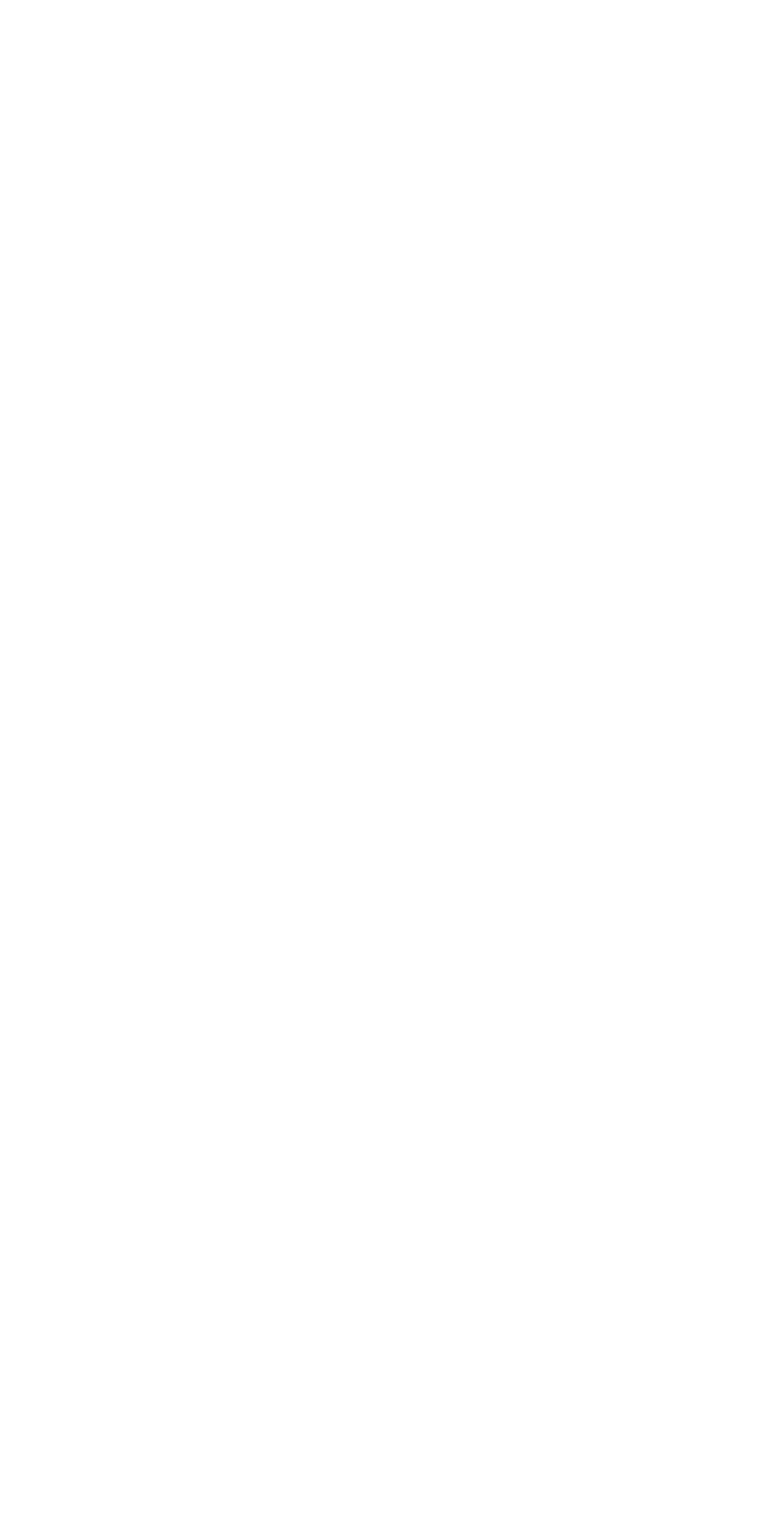
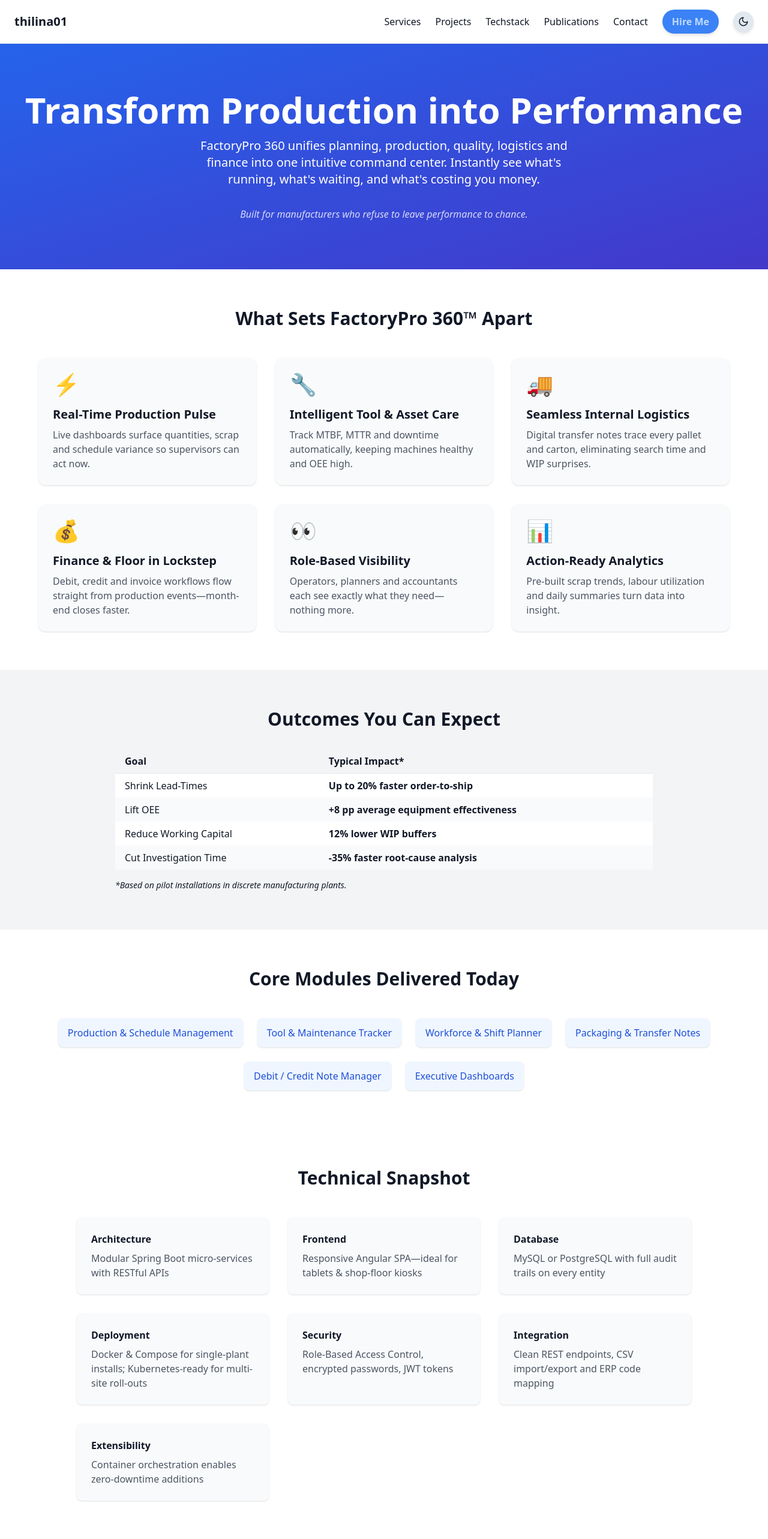
Before and after one commit to thilina01/thilina01.github.io, a React (Vite) app: page /factorypro in a window 1280 px wide. Before the commit this address had no page. Shown: the top 2566 px of the page at 60% size. Before the commit the page ends 800 px from the top, so only its background shows below. Built offline with nearby package versions, Linux system fonts and the light colour scheme.

Commit message:
FactoryPro 360 Project added

```diff
--- a/src/data/projects.json
+++ b/src/data/projects.json
@@ -1,4 +1,14 @@
 [
+  {
+    "title": "Microservice Status Monitor",
+    "text": "Mobile dashboard for tracking microservice health with real-time downtime alerts.",
+    "link": "/status-monitor"
+  },
+  {
+    "title": "FactoryPro 360 - Operations Command Suite",
+    "text": "Built for manufacturers who refuse to leave performance to chance.",
+    "link": "/factorypro"
+  },
   {
     "title": "AI Review Pipeline",
     "text": "Auto MR reviewer with OpenAI integration."
@@ -10,11 +20,6 @@
   {
     "title": "Production Monitoring & KPI",
     "text": "End-to-end monitoring of production KPIs with integrated traceability for the manufacturing sector."
-  },
-  {
-  "title": "Microservice Status Monitor",
-  "text": "Mobile dashboard for tracking microservice health with real-time downtime alerts.",
-  "link": "/status-monitor"
   },
   {
     "title": "Node.js API Generator",
--- /dev/null
+++ b/src/data/projects/factorypro.json
@@ -0,0 +1,78 @@
+{
+  "title": "🏭 FactoryPro 360 Operations Command Suite",
+  "subtitle": "Built for manufacturers who refuse to leave performance to chance.",
+  "hero": {
+    "heading": "Transform Production into Performance",
+    "text": "FactoryPro 360 unifies planning, production, quality, logistics and finance into one intuitive command center. Instantly see what's running, what's waiting, and what's costing you money.",
+    "ctaText": "Schedule Your Demo",
+    "ctaLink": "https://www.factorypro360.com/demo"
+  },
+  "features": [
+    {
+      "icon": "⚡",
+      "title": "Real-Time Production Pulse",
+      "text": "Live dashboards surface quantities, scrap and schedule variance so supervisors can act now."
+    },
+    {
+      "icon": "🔧",
+      "title": "Intelligent Tool & Asset Care",
+      "text": "Track MTBF, MTTR and downtime automatically, keeping machines healthy and OEE high."
+    },
+    {
+      "icon": "🚚",
+      "title": "Seamless Internal Logistics",
+      "text": "Digital transfer notes trace every pallet and carton, eliminating search time and WIP surprises."
+    },
+    {
+      "icon": "💰",
+      "title": "Finance & Floor in Lockstep",
+      "text": "Debit, credit and invoice workflows flow straight from production events—month-end closes faster."
+    },
+    {
+      "icon": "👀",
+      "title": "Role-Based Visibility",
+      "text": "Operators, planners and accountants each see exactly what they need—nothing more."
+    },
+    {
+      "icon": "📊",
+      "title": "Action-Ready Analytics",
+      "text": "Pre-built scrap trends, labour utilization and daily summaries turn data into insight."
+    }
+  ],
+  "outcomes": [
+    { "goal": "Shrink Lead-Times", "impact": "Up to 20% faster order-to-ship" },
+    { "goal": "Lift OEE", "impact": "+8 pp average equipment effectiveness" },
+    { "goal": "Reduce Working Capital", "impact": "12% lower WIP buffers" },
+    {
+      "goal": "Cut Investigation Time",
+      "impact": "-35% faster root-cause analysis"
+    }
+  ],
+  "modules": [
+    "Production & Schedule Management",
+    "Tool & Maintenance Tracker",
+    "Workforce & Shift Planner",
+    "Packaging & Transfer Notes",
+    "Debit / Credit Note Manager",
+    "Executive Dashboards"
+  ],
+  "testimonials": [
+    {
+      "quote": "We recovered the cost of FactoryPro 360 before the second month closed. Downtime meetings are now data-driven—and shorter.",
+      "author": "Plant Director, Global Wheel Manufacturer"
+    },
+    {
+      "quote": "Finance finally trusts the production numbers. Month-end reconciliation fell from five days to less than one.",
+      "author": "Group CFO, Heavy-Equipment Supplier"
+    }
+  ],
+  "techSnapshot": {
+    "Architecture": "Modular Spring Boot micro-services with RESTful APIs",
+    "Frontend": "Responsive Angular SPA—ideal for tablets & shop-floor kiosks",
+    "Database": "MySQL or PostgreSQL with full audit trails on every entity",
+    "Deployment": "Docker & Compose for single-plant installs; Kubernetes-ready for multi-site roll-outs",
+    "Security": "Role-Based Access Control, encrypted passwords, JWT tokens",
+    "Integration": "Clean REST endpoints, CSV import/export and ERP code mapping",
+    "Extensibility": "Container orchestration enables zero-downtime additions"
+  }
+}
--- a/src/main.jsx
+++ b/src/main.jsx
@@ -4,6 +4,7 @@ import { BrowserRouter, Routes, Route } from "react-router-dom";
 
 import HomePage from "./pages/HomePage";
 import ProjectStatusMonitor from "./pages/ProjectStatusMonitor";
+import ProjectFactoryPro from "./pages/ProjectFactoryPro";
 import ScrollToTop from "./components/ScrollToTop";
 import "./index.css";
 
@@ -14,6 +15,7 @@ ReactDOM.createRoot(document.getElementById("root")).render(
       <Routes>
         <Route path="/" element={<HomePage />} />
         <Route path="/status-monitor" element={<ProjectStatusMonitor />} />
+        + <Route path="/factorypro" element={<ProjectFactoryPro />} />
       </Routes>
     </BrowserRouter>
   </React.StrictMode>
--- /dev/null
+++ b/src/pages/ProjectFactoryPro.jsx
@@ -0,0 +1,167 @@
+import React, { useState, useEffect } from "react";
+import Navbar from "../components/Navbar";
+import ContactSection from "../sections/ContactSection";
+import data from "../data/projects/factorypro.json";
+import Footer from "../components/Footer";
+
+export default function ProjectFactoryPro() {
+  // Dark Mode state persisted in localStorage
+  const [darkMode, setDarkMode] = useState(
+    () => localStorage.getItem("darkMode") === "true"
+  );
+  const [menuOpen, setMenuOpen] = useState(false);
+
+  useEffect(() => {
+    document.documentElement.classList.toggle("dark", darkMode);
+    localStorage.setItem("darkMode", darkMode);
+  }, [darkMode]);
+
+  return (
+    <div className="min-h-screen bg-white dark:bg-gray-900 text-gray-900 dark:text-gray-100">
+      {/* Pass darkMode toggle to Navbar */}
+      <Navbar
+        darkMode={darkMode}
+        setDarkMode={setDarkMode}
+        menuOpen={menuOpen}
+        setMenuOpen={setMenuOpen}
+        activeSection=""
+      />
+
+      {/* Hero Section */}
+      <section className="relative bg-gradient-to-br from-blue-600 to-indigo-700 text-white py-20 px-6 text-center">
+        <h1 className="text-4xl md:text-6xl font-extrabold mb-4">
+          {data.hero.heading}
+        </h1>
+        <p className="max-w-2xl mx-auto text-lg md:text-xl mb-8">
+          {data.hero.text}
+        </p>
+        {/* <a
+          href={data.hero.ctaLink}
+          className="inline-block bg-white text-blue-700 font-semibold py-3 px-6 rounded-lg shadow hover:shadow-lg transition"
+        >
+          {data.hero.ctaText}
+        </a> */}
+        <p className="mt-4 italic opacity-80">{data.subtitle}</p>
+      </section>
+
+      {/* Features Grid */}
+      <section className="py-16 px-6">
+        <h2 className="text-3xl font-bold text-center mb-12">
+          What Sets FactoryPro 360™ Apart
+        </h2>
+        <div className="grid gap-8 grid-cols-1 sm:grid-cols-2 lg:grid-cols-3 max-w-6xl mx-auto">
+          {data.features.map((feat, i) => (
+            <div
+              key={i}
+              className="p-6 bg-gray-50 dark:bg-gray-800 rounded-xl shadow hover:shadow-lg transition"
+            >
+              <div className="text-4xl mb-4">{feat.icon}</div>
+              <h3 className="text-xl font-semibold mb-2">{feat.title}</h3>
+              <p className="text-gray-600 dark:text-gray-300">{feat.text}</p>
+            </div>
+          ))}
+        </div>
+      </section>
+
+      {/* Outcomes Table */}
+      <section className="py-16 bg-gray-100 dark:bg-gray-800 px-6">
+        <h2 className="text-3xl font-bold text-center mb-8">
+          Outcomes You Can Expect
+        </h2>
+        <div className="max-w-4xl mx-auto overflow-x-auto">
+          <table className="w-full text-left border-collapse">
+            <thead>
+              <tr>
+                <th className="py-2 px-4 border-b">Goal</th>
+                <th className="py-2 px-4 border-b">Typical Impact*</th>
+              </tr>
+            </thead>
+            <tbody>
+              {data.outcomes.map((o, i) => (
+                <tr
+                  key={i}
+                  className={
+                    i % 2 === 0
+                      ? "bg-white dark:bg-gray-900"
+                      : "bg-gray-50 dark:bg-gray-800"
+                  }
+                >
+                  <td className="py-2 px-4">{o.goal}</td>
+                  <td className="py-2 px-4 font-semibold">{o.impact}</td>
+                </tr>
+              ))}
+            </tbody>
+          </table>
+          <p className="mt-4 text-sm italic">
+            *Based on pilot installations in discrete manufacturing plants.
+          </p>
+        </div>
+      </section>
+
+      {/* Modules */}
+      <section className="py-16 px-6">
+        <h2 className="text-3xl font-bold text-center mb-12">
+          Core Modules Delivered Today
+        </h2>
+        <div className="flex flex-wrap justify-center gap-6">
+          {data.modules.map((mod, i) => (
+            <div
+              key={i}
+              className="px-4 py-3 bg-blue-50 dark:bg-indigo-900 rounded-lg shadow"
+            >
+              <span className="text-blue-700 dark:text-blue-300 font-medium">
+                {mod}
+              </span>
+            </div>
+          ))}
+        </div>
+      </section>
+
+      {/* Testimonials */}
+      {/* <section className="py-16 bg-gradient-to-r from-indigo-700 to-purple-700 text-white px-6">
+        <h2 className="text-3xl font-bold text-center mb-12">Hear It from the Floor</h2>
+        <div className="max-w-3xl mx-auto space-y-8">
+          {data.testimonials.map((t, i) => (
+            <blockquote key={i} className="italic text-lg">
+              “{t.quote}”
+              <cite className="block mt-2 font-semibold">— {t.author}</cite>
+            </blockquote>
+          ))}
+        </div>
+      </section> */}
+
+      {/* Technical Snapshot */}
+      <section className="py-16 px-6">
+        <h2 className="text-3xl font-bold text-center mb-12">
+          Technical Snapshot
+        </h2>
+        <div className="grid gap-8 grid-cols-1 md:grid-cols-2 lg:grid-cols-3 max-w-5xl mx-auto">
+          {Object.entries(data.techSnapshot).map(([key, val], i) => (
+            <div
+              key={i}
+              className="p-6 bg-gray-50 dark:bg-gray-800 rounded-lg shadow"
+            >
+              <h4 className="font-semibold mb-2">{key}</h4>
+              <p className="text-gray-600 dark:text-gray-300">{val}</p>
+            </div>
+          ))}
+        </div>
+      </section>
+
+      {/* Contact / CTA */}
+      <section className="py-16 bg-blue-600 text-white text-center px-6">
+        <h3 className="text-2xl font-bold mb-4">
+          Ready to turn your factory data into competitive advantage?
+        </h3>
+        {/* <a
+          href={data.hero.ctaLink}
+          className="inline-block bg-white text-blue-600 font-semibold py-3 px-8 rounded-lg shadow hover:shadow-lg transition"
+        >
+          {data.hero.ctaText}
+        </a> */}
+      </section>
+
+      <Footer />
+    </div>
+  );
+}
```
